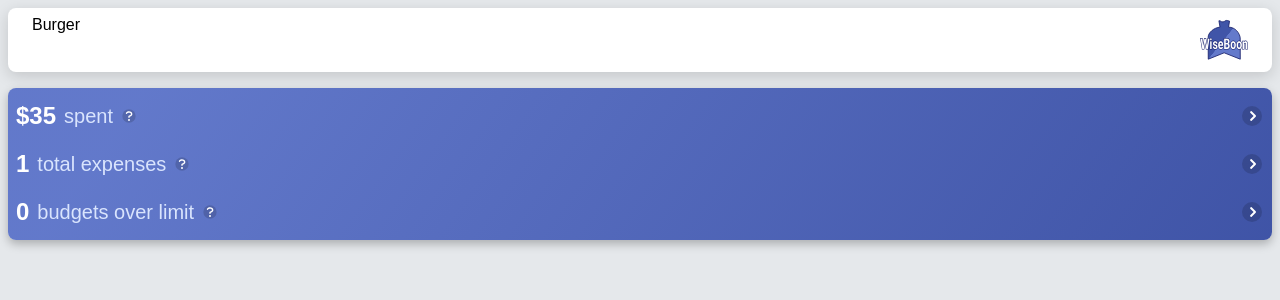
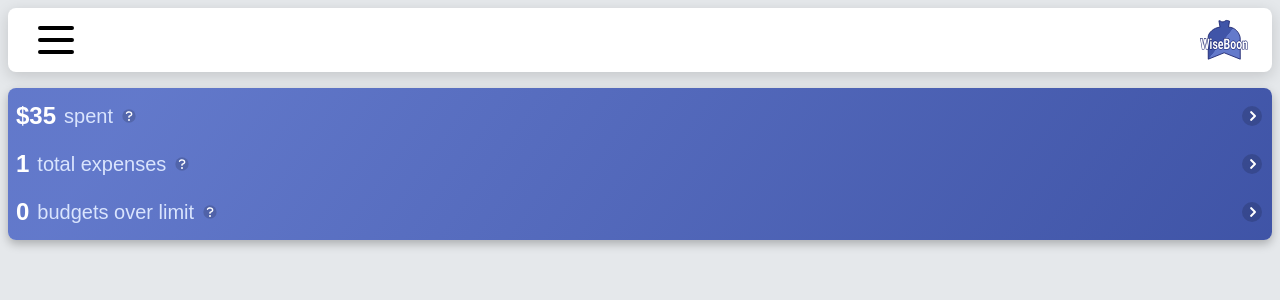
Before and after one commit to EnzoDFer/WiseBoon, a Next.js app: page / in a window 1280 px wide. Shown: the top 300 px of the page. Built offline with nearby package versions, Linux system fonts and the light colour scheme; no server answers; sample sign-in values are in the browser's storage.

Commit message:
Replace burger menu placeholder with burger svg

```diff
--- a/components/ui/Header/Header.tsx
+++ b/components/ui/Header/Header.tsx
@@ -6,7 +6,13 @@ export default function Header() {
     <header
       className={styles.header}
     >
-      <div>Burger</div>
+      <div className={styles.iconWrapper}>
+        <Image
+          src={'/img/icon-menu.svg'}
+          fill
+          alt='WiseBoon Logo'
+        />
+      </div>
       <div className={styles.iconWrapper}>
         <Image
           src={'/img/wiseboon-logo.svg'}
```
